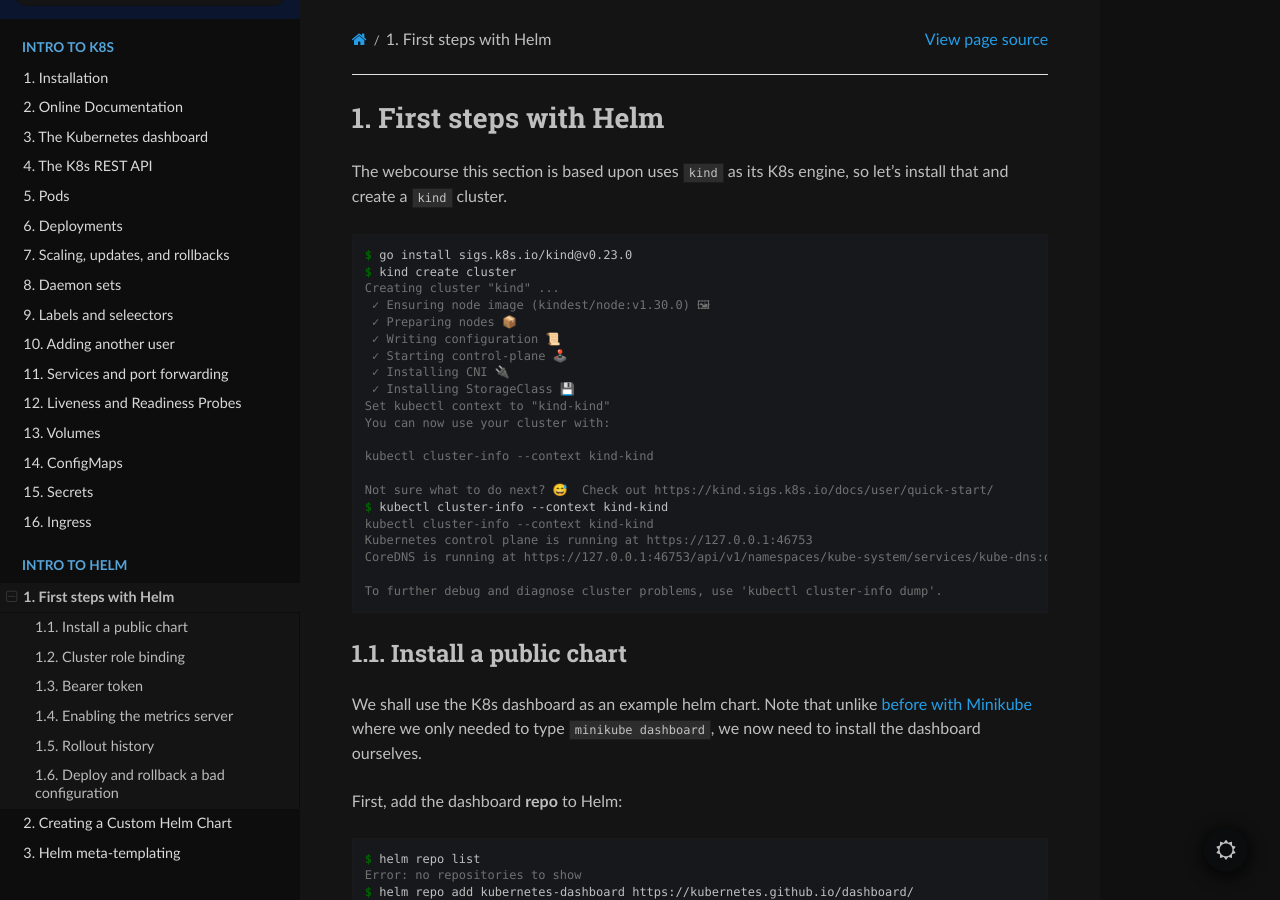
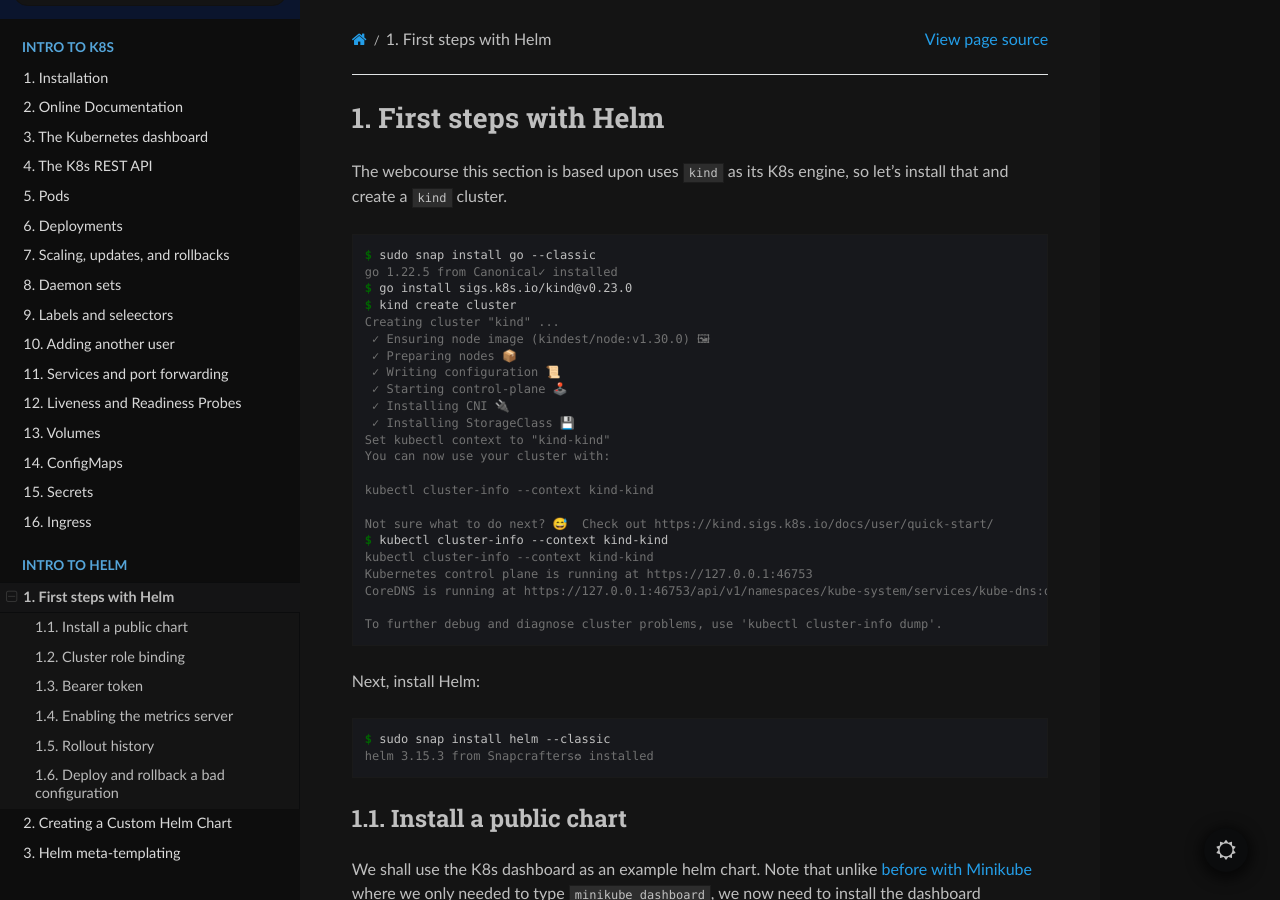
Before and after one commit to yinchi/k8s-docs, a Sphinx documentation site: the page built from source/helm/01-setup.md, in a window 1280 px wide and 900 px high. Built offline with Sphinx 7.4.7 and the Read the Docs theme 2.0.0, drawn with Linux system fonts in a browser that asks for light colours.

Commit message:
Update index.md, helm/01-setup.md

````diff
--- a/source/helm/01-setup.md
+++ b/source/helm/01-setup.md
@@ -4,6 +4,8 @@ First steps with Helm
 The webcourse this section is based upon uses `kind` as its K8s engine, so let's install that and create a `kind` cluster.
 
 ```console
+$ sudo snap install go --classic
+go 1.22.5 from Canonical✓ installed
 $ go install sigs.k8s.io/kind@v0.23.0
 $ kind create cluster
 Creating cluster "kind" ...
@@ -25,6 +27,12 @@ Kubernetes control plane is running at https://127.0.0.1:46753
 CoreDNS is running at https://127.0.0.1:46753/api/v1/namespaces/kube-system/services/kube-dns:dns/proxy
 
 To further debug and diagnose cluster problems, use 'kubectl cluster-info dump'.
+```
+
+Next, install Helm:
+```console
+$ sudo snap install helm --classic
+helm 3.15.3 from Snapcrafters✪ installed
 ```
 
 ## Install a public chart
````
Also changed, not shown: source/index.md (+2 -2 lines).
